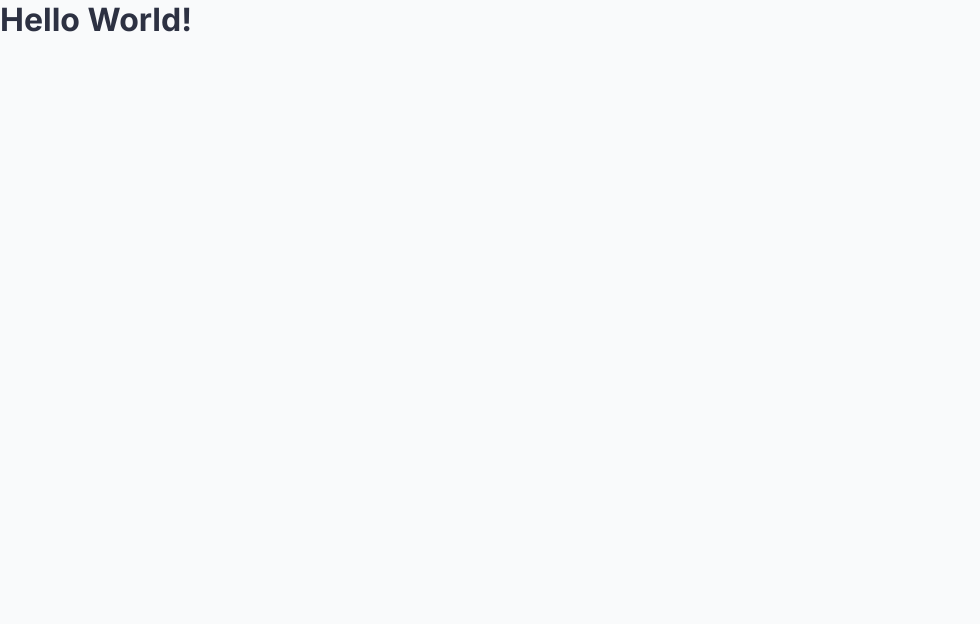
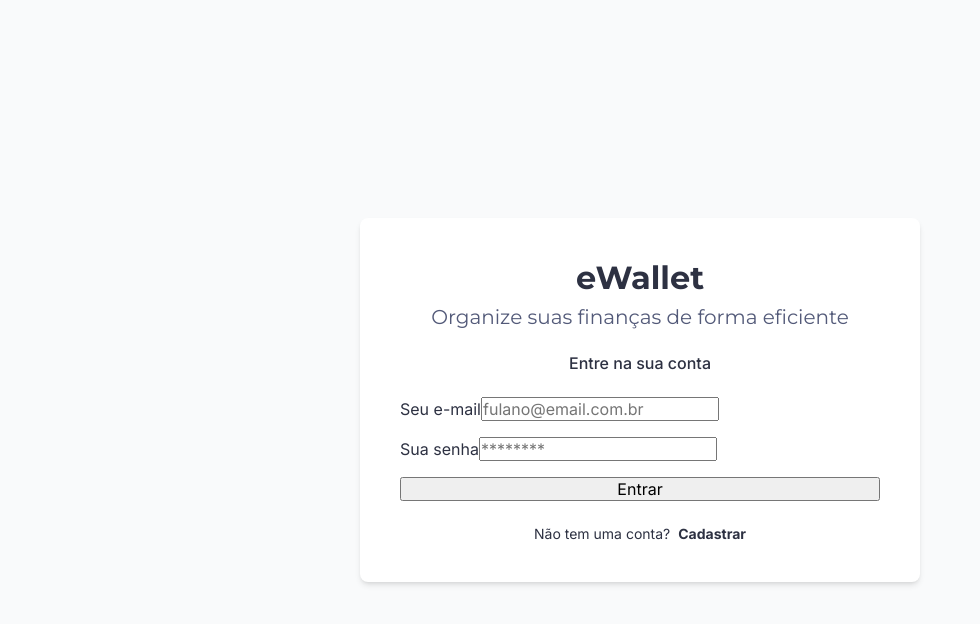
Before and after one commit to d1d2-apps/ewallet-web, a React (Vite) app: page / in a window 1280 px wide. Shown: the top 624 px of the page, without its empty margins (0-980 px from the left). Built offline with nearby package versions, Linux system fonts and the light colour scheme.

Commit message:
Created SignInPage and its form

```diff
--- a/src/App.tsx
+++ b/src/App.tsx
@@ -1,4 +1,6 @@
 import { ThemeProvider } from 'styled-components';
+
+import { LoginPage } from './pages/SignInPage';
 
 import { GlobalStyle } from './styles/GlobalStyles';
 import { theme } from './styles/theme';
@@ -6,7 +8,7 @@ import { theme } from './styles/theme';
 export function App() {
   return (
     <ThemeProvider theme={theme}>
-      <h1>Hello World!</h1>
+      <LoginPage />
 
       <GlobalStyle theme={theme} />
     </ThemeProvider>
--- /dev/null
+++ b/src/pages/SignInPage/index.tsx
@@ -0,0 +1,35 @@
+import * as S from './styles';
+
+export function LoginPage() {
+  return (
+    <S.SignInPageContainer>
+      <S.SignInForm>
+        <header>
+          <h1>eWallet</h1>
+          <h2>Organize suas finanças de forma eficiente</h2>
+        </header>
+
+        <h3>Entre na sua conta</h3>
+
+        <main>
+          <label htmlFor="email">
+            <span>Seu e-mail</span>
+            <input id="email" type="text" placeholder="fulano@email.com.br" />
+          </label>
+
+          <label htmlFor="password">
+            <span>Sua senha</span>
+            <input id="password" type="password" placeholder="********" />
+          </label>
+
+          <button type="submit">Entrar</button>
+        </main>
+
+        <footer>
+          <span>Não tem uma conta?</span>
+          <a href="#">Cadastrar</a>
+        </footer>
+      </S.SignInForm>
+    </S.SignInPageContainer>
+  );
+}
--- /dev/null
+++ b/src/pages/SignInPage/styles.ts
@@ -0,0 +1,67 @@
+import styled from 'styled-components';
+
+export const SignInPageContainer = styled.div`
+  height: 100vh;
+
+  display: flex;
+  justify-content: center;
+  align-items: center;
+`;
+
+export const SignInForm = styled.form`
+  width: 35rem;
+  background-color: white;
+  padding: 2.5rem;
+  border-radius: 0.5rem;
+  box-shadow: ${({ theme }) => theme.shadows.md};
+
+  display: flex;
+  flex-direction: column;
+  gap: 1.5rem;
+
+  header {
+    text-align: center;
+
+    h1 {
+      font-family: ${({ theme }) => theme.fontFamilies.montserrat};
+      font-size: ${({ theme }) => theme.fontSizes['2xl']};
+    }
+
+    h2 {
+      font-family: ${({ theme }) => theme.fontFamilies.montserrat};
+      font-size: ${({ theme }) => theme.fontSizes.lg};
+      font-weight: 400;
+      color: ${({ theme }) => theme.colors.secondary[300]};
+      margin-top: 0.5rem;
+    }
+  }
+
+  h3 {
+    text-align: center;
+    font-size: ${({ theme }) => theme.fontSizes.md};
+    font-weight: 500;
+  }
+
+  main {
+    display: flex;
+    flex-direction: column;
+    gap: 1rem;
+  }
+
+  footer {
+    text-align: center;
+    font-size: ${({ theme }) => theme.fontSizes.sm};
+
+    span {
+      margin-right: 0.5rem;
+    }
+
+    a {
+      font-weight: bold;
+
+      &:hover {
+        text-decoration: underline;
+      }
+    }
+  }
+`;
--- a/src/styles/theme.ts
+++ b/src/styles/theme.ts
@@ -53,5 +53,11 @@ export const theme = {
       900: '#111827'
     }
   },
+  shadows: {
+    sm: '0 1px 3px 0 rgb(0 0 0 / 0.1), 0 1px 2px -1px rgb(0 0 0 / 0.1)',
+    md: '0 4px 6px -1px rgb(0 0 0 / 0.1), 0 2px 4px -2px rgb(0 0 0 / 0.1)',
+    lg: '0 10px 15px -3px rgb(0 0 0 / 0.1), 0 4px 6px -4px rgb(0 0 0 / 0.1)',
+    inner: 'inset 0 2px 4px 0 rgb(0 0 0 / 0.05)'
+  },
   mixins
 };
```
